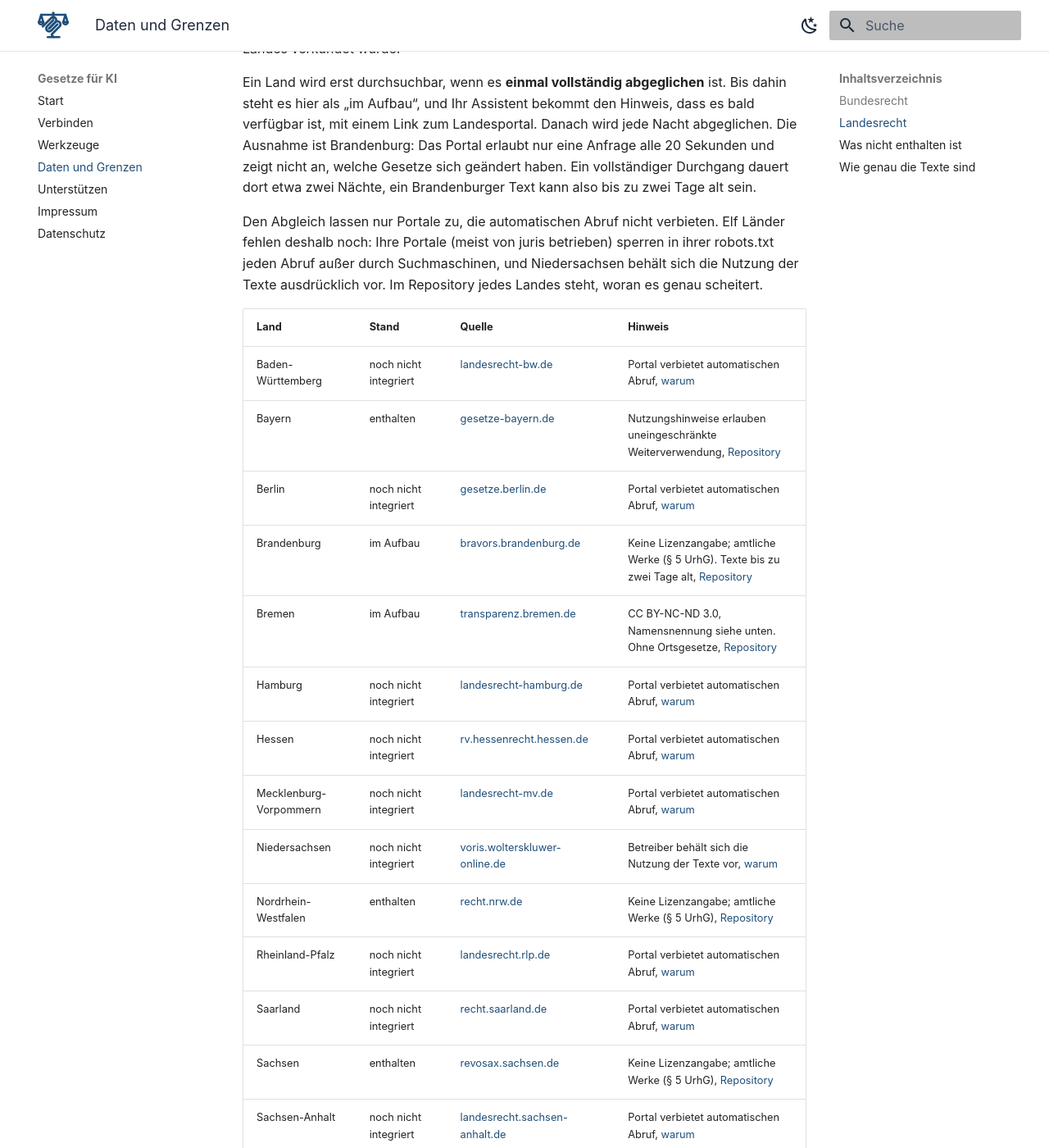
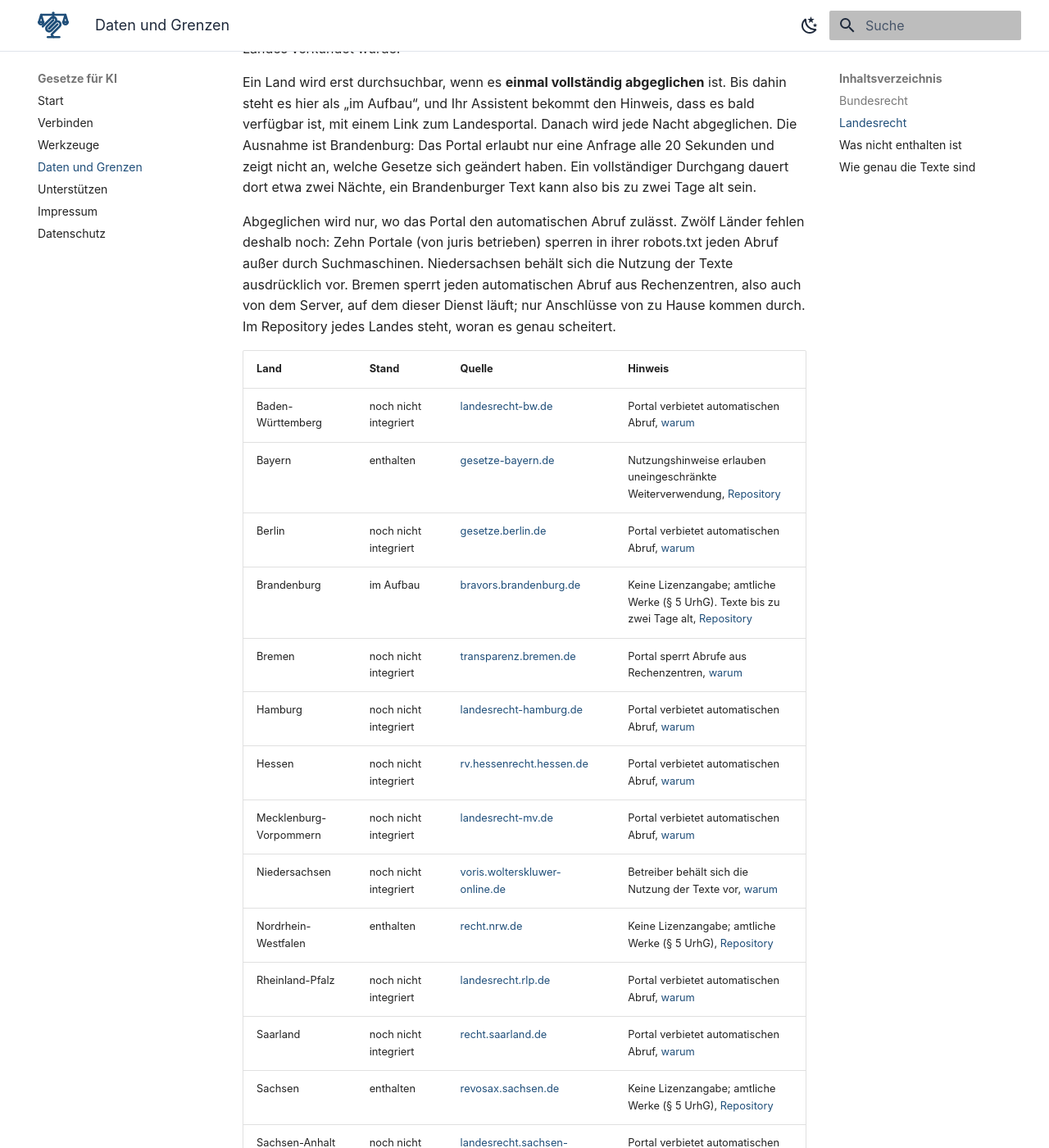
Before and after one commit to Gesetze-fuer-KI/gesetze-fuer-ki, an MkDocs documentation site: the page built from docs/daten.md, in a window 1280 px wide and 1400 px high, scrolled down 901 px. Shown: the whole window at 82% size. Built offline with MkDocs 1.6.1 and Material for MkDocs 9.7.7, drawn with Linux system fonts in a browser that asks for light colours; some web fonts are replaced; plug-ins that fetch from the network failed and are left out; some of the changed text lies outside the part shown.

Commit message:
GESETZE-FUER-KI #9: Bremen is not integrated: its portal blocks data centres (#17)
The Transparenzportal Bremen answers 403 to every request from data centres
(GitHub runners and our server alike), and we do not circumvent that. HB is
now not integrated with its own reason; sources/hb.py, its tests and its
attribution stay so it can be switched back on. Server tests use Sachsen
instead of Bremen as the complete state and check the attribution path with
a patched state. Docs, README and CLAUDE.md list four integrated states and
twelve missing ones.


Claude-Session: https://claude.ai/code/session_01E4TpHAtbrTtui4fCBEf16R

Co-authored-by: Claude Opus 5.5 <noreply@anthropic.com>

```diff
--- a/docs/daten.md
+++ b/docs/daten.md
@@ -39,10 +39,12 @@ Ausnahme ist Brandenburg: Das Portal erlaubt nur eine Anfrage alle 20 Sekunden u
 nicht an, welche Gesetze sich geändert haben. Ein vollständiger Durchgang dauert dort
 etwa zwei Nächte, ein Brandenburger Text kann also bis zu zwei Tage alt sein.
 
-Den Abgleich lassen nur Portale zu, die automatischen Abruf nicht verbieten. Elf Länder
-fehlen deshalb noch: Ihre Portale (meist von juris betrieben) sperren in ihrer robots.txt
-jeden Abruf außer durch Suchmaschinen, und Niedersachsen behält sich die Nutzung der
-Texte ausdrücklich vor. Im Repository jedes Landes steht, woran es genau scheitert.
+Abgeglichen wird nur, wo das Portal den automatischen Abruf zulässt. Zwölf Länder fehlen
+deshalb noch: Zehn Portale (von juris betrieben) sperren in ihrer robots.txt jeden Abruf
+außer durch Suchmaschinen. Niedersachsen behält sich die Nutzung der Texte ausdrücklich
+vor. Bremen sperrt jeden automatischen Abruf aus Rechenzentren, also auch von dem Server,
+auf dem dieser Dienst läuft; nur Anschlüsse von zu Hause kommen durch. Im Repository jedes
+Landes steht, woran es genau scheitert.
 
 | Land | Stand | Quelle | Hinweis |
 |---|---|---|---|
@@ -50,7 +52,7 @@ Texte ausdrücklich vor. Im Repository jedes Landes steht, woran es genau scheit
 | Bayern | enthalten | [gesetze-bayern.de](https://www.gesetze-bayern.de) | Nutzungshinweise erlauben uneingeschränkte Weiterverwendung, [Repository](https://github.com/Gesetze-fuer-KI/landesrecht-by) |
 | Berlin | noch nicht integriert | [gesetze.berlin.de](https://gesetze.berlin.de) | Portal verbietet automatischen Abruf, [warum](https://github.com/Gesetze-fuer-KI/landesrecht-be) |
 | Brandenburg | im Aufbau | [bravors.brandenburg.de](https://bravors.brandenburg.de) | Keine Lizenzangabe; amtliche Werke (§ 5 UrhG). Texte bis zu zwei Tage alt, [Repository](https://github.com/Gesetze-fuer-KI/landesrecht-bb) |
-| Bremen | im Aufbau | [transparenz.bremen.de](https://www.transparenz.bremen.de) | CC BY-NC-ND 3.0, Namensnennung siehe unten. Ohne Ortsgesetze, [Repository](https://github.com/Gesetze-fuer-KI/landesrecht-hb) |
+| Bremen | noch nicht integriert | [transparenz.bremen.de](https://www.transparenz.bremen.de) | Portal sperrt Abrufe aus Rechenzentren, [warum](https://github.com/Gesetze-fuer-KI/landesrecht-hb) |
 | Hamburg | noch nicht integriert | [landesrecht-hamburg.de](https://www.landesrecht-hamburg.de) | Portal verbietet automatischen Abruf, [warum](https://github.com/Gesetze-fuer-KI/landesrecht-hh) |
 | Hessen | noch nicht integriert | [rv.hessenrecht.hessen.de](https://www.rv.hessenrecht.hessen.de) | Portal verbietet automatischen Abruf, [warum](https://github.com/Gesetze-fuer-KI/landesrecht-he) |
 | Mecklenburg-Vorpommern | noch nicht integriert | [landesrecht-mv.de](https://www.landesrecht-mv.de) | Portal verbietet automatischen Abruf, [warum](https://github.com/Gesetze-fuer-KI/landesrecht-mv) |
@@ -66,12 +68,6 @@ Texte ausdrücklich vor. Im Repository jedes Landes steht, woran es genau scheit
 **Enthalten** heißt: vollständig abgeglichen und durchsuchbar. **Im Aufbau** heißt: Der
 erste Abgleich läuft noch. **Noch nicht integriert** heißt: Das Land lässt den Abruf nicht
 zu; die Gesetze stehen nur auf dem Landesportal.
-
-Die Bremer Texte stehen unter der Lizenz
-[CC BY-NC-ND 3.0](https://creativecommons.org/licenses/by-nc-nd/3.0/). Namensnennung:
-Transparenzportal Bremen, Der Senator für Finanzen der Freien Hansestadt Bremen. Die Texte
-werden nicht verändert, nur ins einheitliche Format gebracht, und jede Antwort nennt die
-Quelle.
 
 !!! info "Ihr Land fehlt?"
 
```
Also changed, not shown: CLAUDE.md (+4 -3 lines), README.md (+2 -2 lines), docs/index.md (+3 -3 lines), 4 other files.
